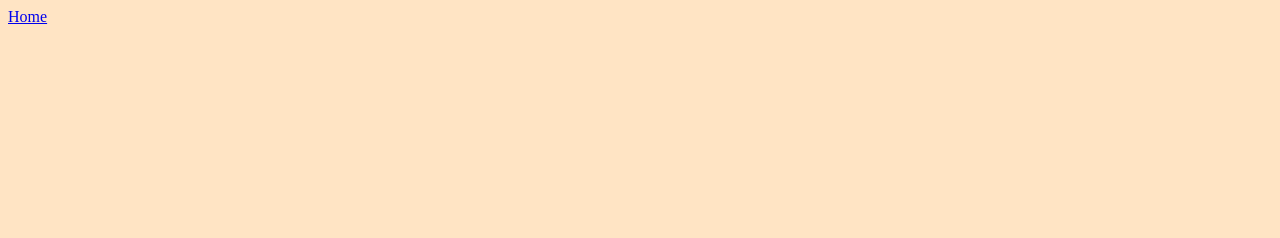
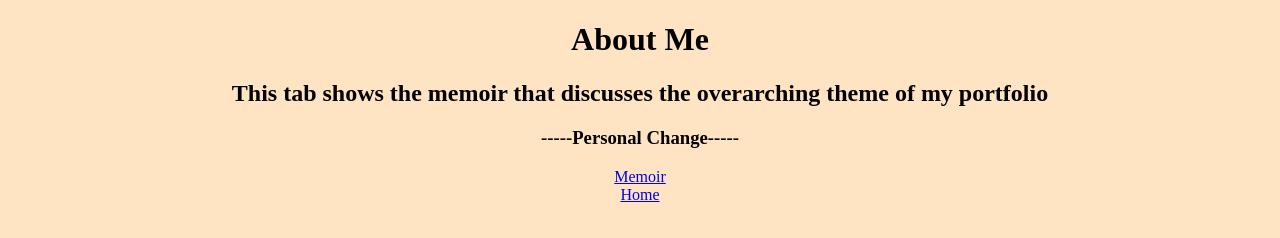
Before and after one commit to hayden-sanders/Portfolio, a plain HTML site: page AboutMe.html in a window 1280 px wide. Drawn offline with Linux system fonts and the light colour scheme.

Commit message:
commit 2

```diff
--- a/AboutMe.html
+++ b/AboutMe.html
@@ -7,7 +7,21 @@
     <link rel="stylesheet" href="style.css">
 </head>
 <body>
-    <a href="Index.html">Home</a>
+
+
+    <h1>About Me</h1>
+    <h2> This tab shows the memoir that discusses the overarching theme of my portfolio</h2>
+    <h3>-----Personal Change-----</h3>
+
+    <div class="links">
+    <a href="https://docs.google.com/document/d/1zqcfticzIAM5aTr7RzUgGOJ4AHxnvwpMWUyocrq0kvw/edit?usp=sharing">Memoir</a>
+     </div>
+
+     <div class="links">
+     <a href="Index.html">Home</a>
+     </div>
+
+</body>
 
 </body>
 </html>
```
Also changed, not shown: Extracurricular.html (+9 -1 lines), Future.html (+7 -1 lines), ResumeAndInternships.html (+7 -1 lines), Writing.html (+7 -1 lines).
